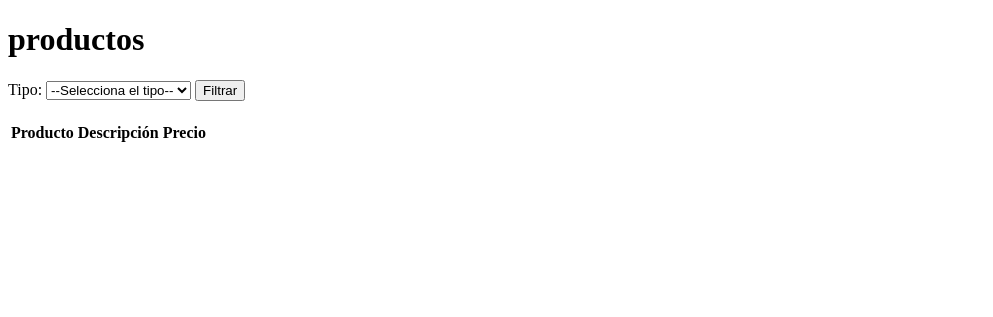
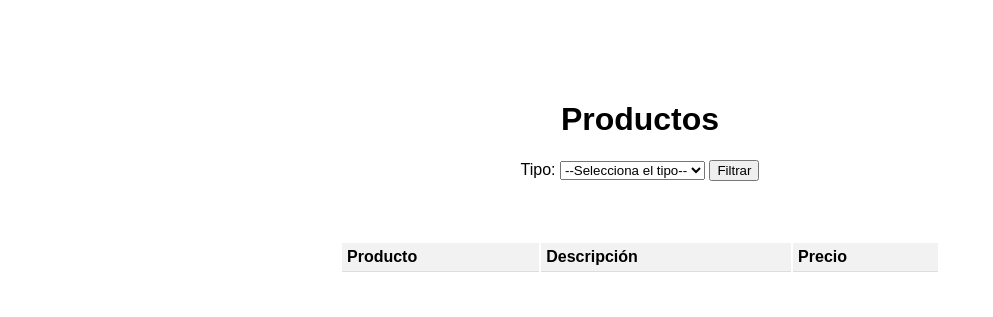
Before and after one commit to GersonDanielGuerrero/Inyeccion-SQL, a Django app: page /productos/ in a window 1280 px wide. Shown: the top 317 px of the page, without its empty margins (0-993 px from the left). Run offline with Django 5.2, Linux system fonts and the light colour scheme; data comes from the database, SQL or seed files in the repository; lists and menus that the app fills with data are empty.

Commit message:
Estilo añadido

```diff
--- a/prueba_inyeccion/templates/lista_productos.html
+++ b/prueba_inyeccion/templates/lista_productos.html
@@ -6,7 +6,8 @@
     <title>Products by Type</title>
 </head>
 <body>
-    <h1>productos</h1>
+    <div class="contenedor">
+    <h1>Productos</h1>
 
     <!-- Formulario con lista desplegable para seleccionar el tipo -->
     <form method="GET" action="{% url 'productos' %}">
@@ -37,11 +38,45 @@
             <tr>
                 <td>{{ product.1 }}</td>  <!-- product[1] es el campo 'name' -->
                 <td>{{ product.2 }}</td>  <!-- product[2] es el campo 'description' -->
-                <td>{{ product.3 }}</td>  <!-- product[3] es el campo 'price' -->
+                <td>${{ product.3|floatformat:2 }}</td> <!-- product[3] es el campo 'price', debe tener dos decimales -->
             </tr>
             {% endfor %}
         </tbody>
     </table>
     <p>{{ error_message }}</p>
+
+    </div>
+    <style>
+    *{
+        font-family: Arial, sans-serif;
+    }
+    .contenedor{
+        margin:auto;
+        margin-top: 10vh;
+        width: 70%;
+        display:flex;
+        flex-direction: column;
+        align-items: center;
+        justify-content: center;
+        -ms-flex-align: center;
+    }
+    .contenedor table{
+        width: 100%;
+        max-width: 600px;
+        margin-top: 20px;
+    }
+    table th{
+        background-color: #f2f2f2;
+    }
+    table th, table td{
+        padding: 5px;
+        border-bottom: 1px solid #ddd;
+        text-align: left;
+    }
+    p{
+        margin-top: 20px;
+        color:red;
+    }
+    </style>
 </body>
 </html>
```
Also changed, not shown: prueba_inyeccion/templates/login.html (+31 -1 lines).
